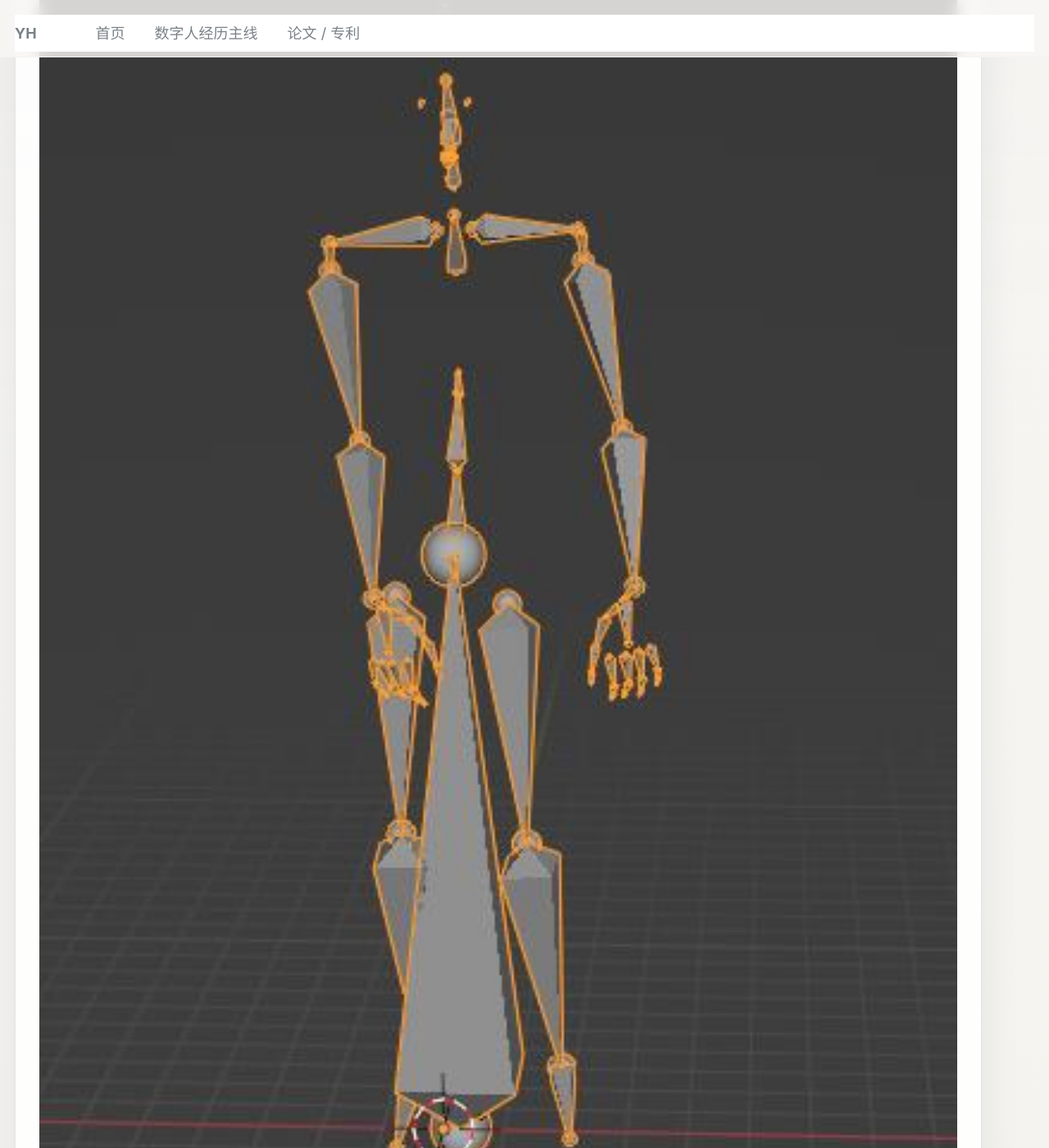
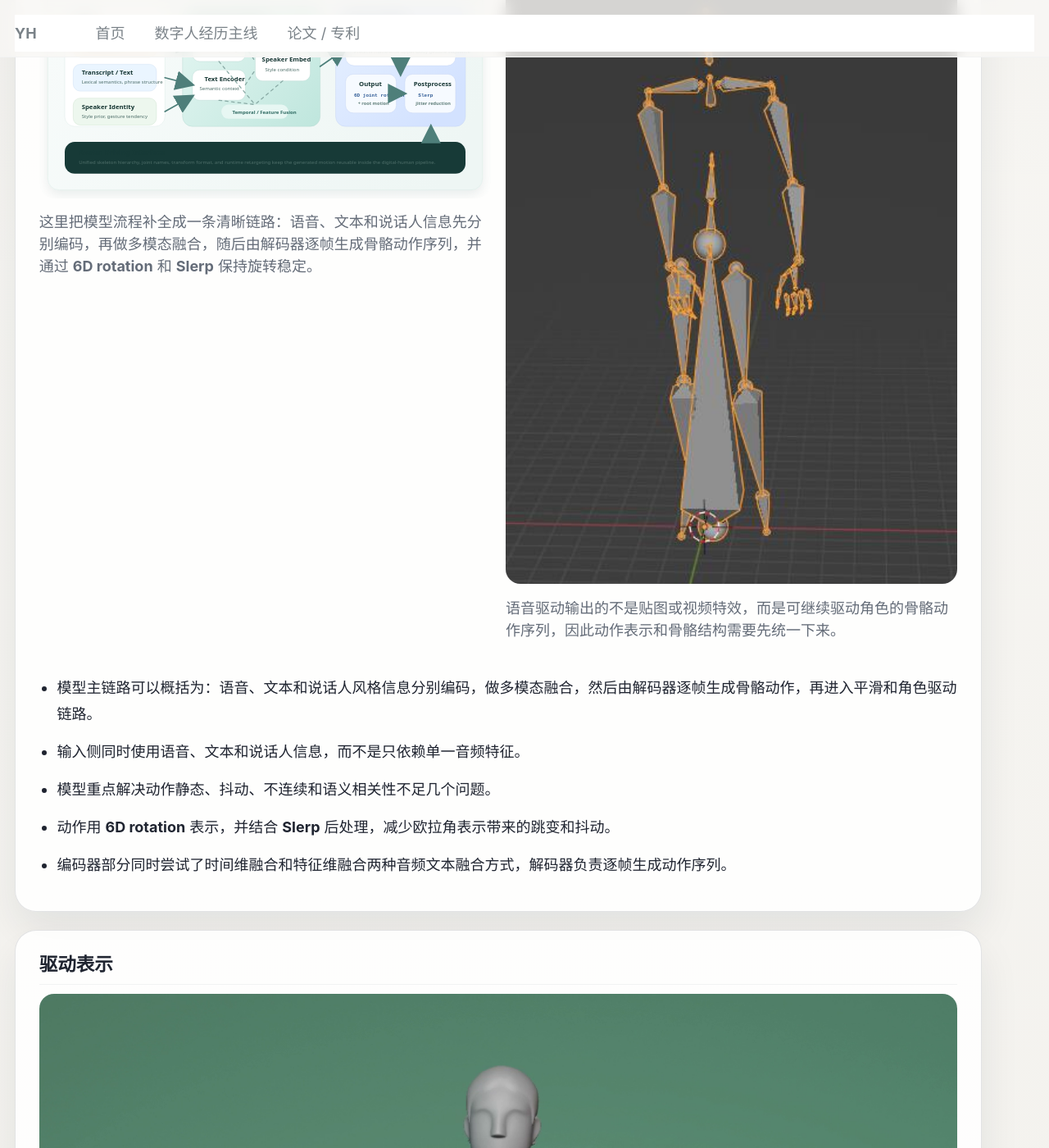
Before and after one commit to svitass/svitass.github.io, a Jekyll site: the page built from _portfolio/speech2gesture-exploration.md, in a window 1280 px wide and 1400 px high, scrolled down 839 px. Shown: the whole window at 82% size. Built offline with Jekyll 4.4.1, drawn with Linux system fonts in a browser that asks for light colours.

Commit message:
Add Speech2Gesture model pipeline diagram

```diff
--- a/_portfolio/speech2gesture-exploration.md
+++ b/_portfolio/speech2gesture-exploration.md
@@ -33,11 +33,18 @@ author_profile: false
 
   <section class="project-detail__block">
     <h2>核心思路</h2>
-    <div class="project-visual">
-      <img src="/images/projects/speech2gesture-skeleton-structure.png" alt="Speech2Gesture 骨骼结构示意">
-      <p class="project-visual__caption">语音驱动输出的不是贴图或视频特效，而是可继续驱动角色的骨骼动作序列，因此动作表示和骨骼结构需要先统一下来。</p>
+    <div class="project-visual-grid">
+      <div class="project-visual">
+        <img src="/images/projects/speech2gesture-model-pipeline.svg" alt="Speech2Gesture 模型流程图">
+        <p class="project-visual__caption">这里把模型流程补全成一条清晰链路：语音、文本和说话人信息先分别编码，再做多模态融合，随后由解码器逐帧生成骨骼动作序列，并通过 <strong>6D rotation</strong> 和 <strong>Slerp</strong> 保持旋转稳定。</p>
+      </div>
+      <div class="project-visual">
+        <img src="/images/projects/speech2gesture-skeleton-structure.png" alt="Speech2Gesture 骨骼结构示意">
+        <p class="project-visual__caption">语音驱动输出的不是贴图或视频特效，而是可继续驱动角色的骨骼动作序列，因此动作表示和骨骼结构需要先统一下来。</p>
+      </div>
     </div>
     <ul class="detail-list">
+      <li>模型主链路可以概括为：语音、文本和说话人风格信息分别编码，做多模态融合，然后由解码器逐帧生成骨骼动作，再进入平滑和角色驱动链路。</li>
       <li>输入侧同时使用语音、文本和说话人信息，而不是只依赖单一音频特征。</li>
       <li>模型重点解决动作静态、抖动、不连续和语义相关性不足几个问题。</li>
       <li>动作用 <strong>6D rotation</strong> 表示，并结合 <strong>Slerp</strong> 后处理，减少欧拉角表示带来的跳变和抖动。</li>
```
Also changed, not shown: images/projects/speech2gesture-model-pipeline.svg (added).
